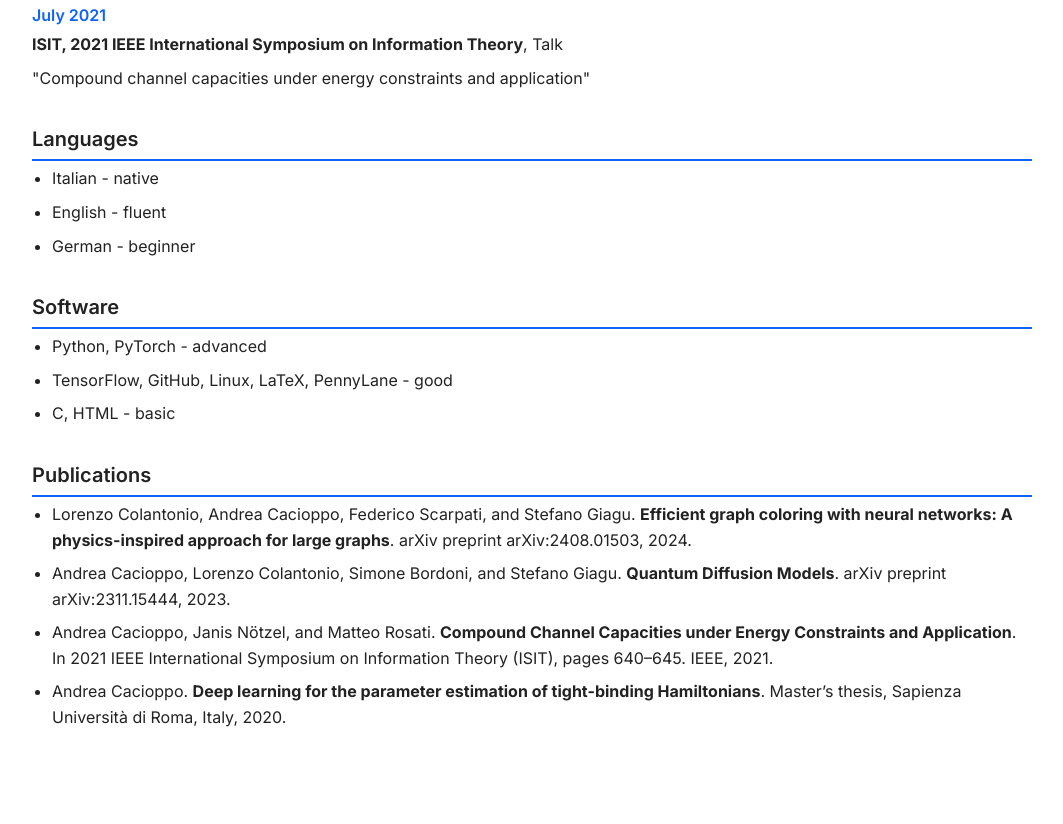
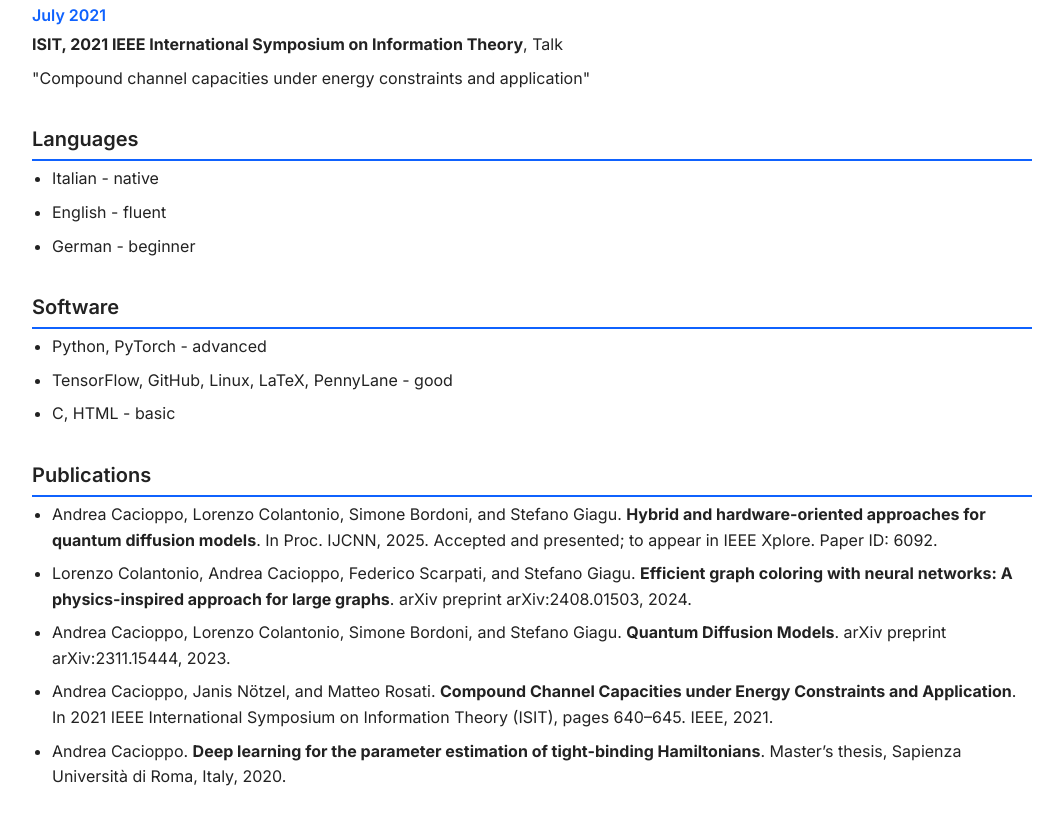
Before and after one commit to AndreaCacioppo/andreacacioppo.github.io, a plain HTML site: page index.html in a window 1280 px wide. Shown: the part 2987-3811 px from the top of the page, without its empty margins (108-1171 px from the left). Before the commit the page ends 3766 px from the top, so only its background shows below. Drawn offline with Linux system fonts and the light colour scheme.

Commit message:
last paper

```diff
--- a/index.html
+++ b/index.html
@@ -442,6 +442,7 @@
   <section id="publications">
     <h2>Publications</h2>
     <ul>
+      <li>Andrea Cacioppo, Lorenzo Colantonio, Simone Bordoni, and Stefano Giagu. <b>Hybrid and hardware-oriented approaches for quantum diffusion models</b>. In Proc. IJCNN, 2025. Accepted and presented; to appear in IEEE Xplore. Paper ID: 6092.</li>
       <li>Lorenzo Colantonio, Andrea Cacioppo, Federico Scarpati, and Stefano Giagu. <b>Efficient graph coloring with neural networks: A physics-inspired approach for large graphs</b>. arXiv preprint arXiv:2408.01503, 2024.</li>
       <li>Andrea Cacioppo, Lorenzo Colantonio, Simone Bordoni, and Stefano Giagu. <b>Quantum Diffusion Models</b>. arXiv preprint arXiv:2311.15444, 2023.</li>
       <li>Andrea Cacioppo, Janis Nötzel, and Matteo Rosati. <b>Compound Channel Capacities under Energy Constraints and Application</b>. In 2021 IEEE International Symposium on Information Theory (ISIT), pages 640–645. IEEE, 2021.</li>
```
Also changed, not shown: 1 other file.
